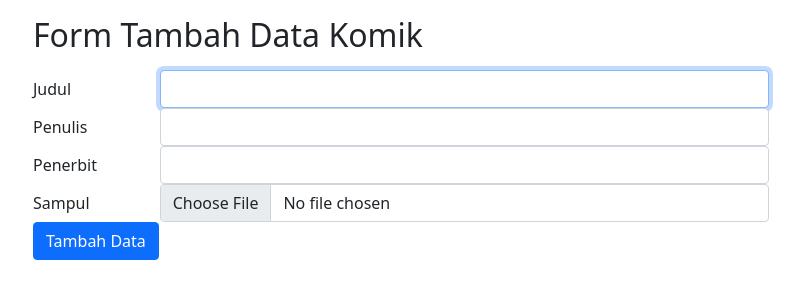
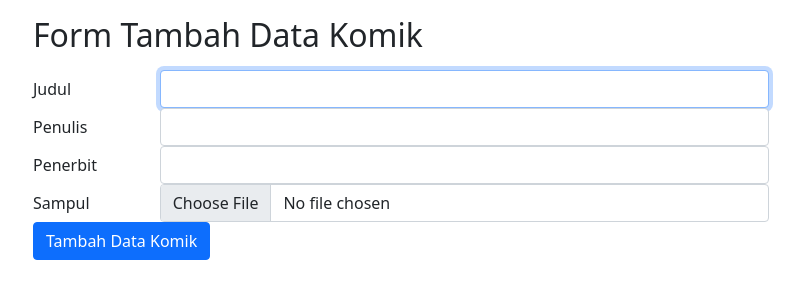
Before and after one commit to ariefdm19/LatihanCI4, a CodeIgniter 4 app: template app/Views/komik/create.php in a window 1280 px wide. Shown: the part 56-356 px from the top of the page, without its empty margins (49-853 px from the left). Run offline with PHP 8.4 and a stand-in for CodeIgniter, Linux system fonts and the light colour scheme; the template is opened without the code that fills it, so the values that code supplies are empty; some libraries are stand-ins or nearby versions.

Commit message:
modift button

```diff
--- a/app/Views/komik/create.php
+++ b/app/Views/komik/create.php
@@ -46,7 +46,7 @@
 
         <div class="form-group row">
           <div class="col-sm-10">
-            <button type="submit" class="btn btn-primary">Tambah Data</button>
+            <button type="submit" class="btn btn-primary">Tambah Data Komik</button>
           </div>
         </div>
       </form>
```
